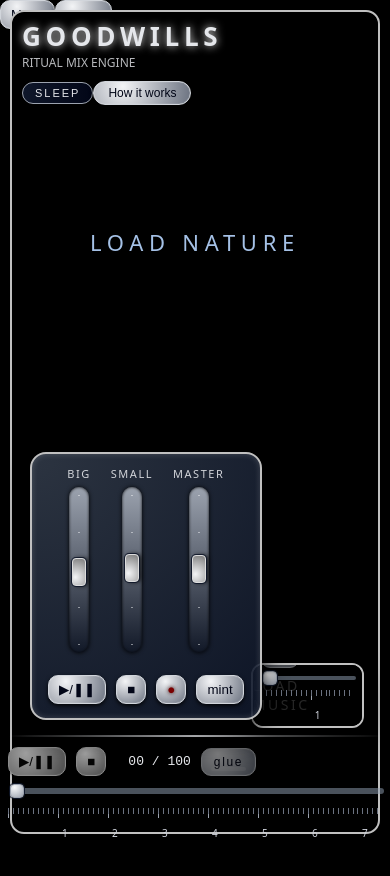
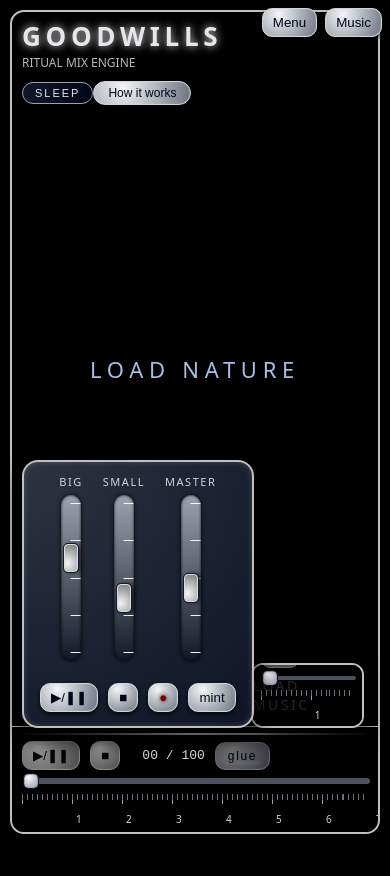
Before and after one commit to bobdryg/goodwills, a React (Vite) app: page / in a window 390 px wide. Shown: the top 876 px of the page. After the commit the page ends 844 px from the top, so only its background shows below. Built offline with nearby package versions, Linux system fonts and the light colour scheme.

Commit message:
Mobile UI: add menu 4

```diff
--- a/src/Studio.tsx
+++ b/src/Studio.tsx
@@ -1200,12 +1200,11 @@ const Studio: React.FC = () => {
     onTimeUpdate={handleBgTimeUpdate}
   />
 
-    {!bgSrc && <div className="big-center-label">LOAD NATURE</div>}
-  </div>
-
-  {/* ВАЖНО: низ превращаем в dock на мобиле */}
-  <div className={isMobile ? "mobile-dock dock-timeline" : "big-bottom"}>
-    {/* если хочешь сохранить разделитель на мобиле — оставь, если мешает — можно потом скрыть CSS */}
+          {!bgSrc && (
+            <div className="big-center-label">LOAD NATURE</div>
+          )}
+        </div>
+  <div className="big-bottom">
     <div className="big-divider" />
 
     <div className="big-controls-panel">
@@ -1263,7 +1262,6 @@ const Studio: React.FC = () => {
           </div>
         </div>
       </div>
-
 
       {/* MINI PLAYER */}
       <div className="mini-player">
@@ -1323,9 +1321,6 @@ const Studio: React.FC = () => {
       </div>
 
       {/* MIXER + GLOBAL TRANSPORT */}
-<div className={isMobile ? "mobile-dock" : undefined}>
-  {/* BIG MIXER PANEL */}
-  <div className={isMobile ? "dock-mixer" : undefined}>
       <div className="mixer">
         <div className="faders">
           <div className="fader">
@@ -1338,14 +1333,7 @@ const Studio: React.FC = () => {
                 <span />
                 <span />
               </div>
-            <input
-              type="range"
-              min={0}
-              max={1}
-              step={0.01}
-              value={bgVol}
-              onChange={(e) => setBgVol(parseFloat(e.target.value))}
-            />
+              <input type="range" min={0} max={1} step={0.01} value={bgVol} onChange={e => setBgVol(parseFloat(e.target.value))} />
             </div>
           </div>
 
@@ -1359,14 +1347,7 @@ const Studio: React.FC = () => {
                 <span />
                 <span />
               </div>
-            <input
-              type="range"
-              min={0}
-              max={1}
-              step={0.01}
-              value={muVol}
-              onChange={(e) => setMuVol(parseFloat(e.target.value))}
-            />
+              <input type="range" min={0} max={1} step={0.01} value={muVol} onChange={e => setMuVol(parseFloat(e.target.value))} />
             </div>
           </div>
 
@@ -1380,14 +1361,7 @@ const Studio: React.FC = () => {
                 <span />
                 <span />
               </div>
-            <input
-              type="range"
-              min={0}
-              max={1}
-              step={0.01}
-              value={masterVol}
-              onChange={(e) => setMasterVol(parseFloat(e.target.value))}
-            />
+              <input type="range" min={0} max={1} step={0.01} value={masterVol} onChange={e => setMasterVol(parseFloat(e.target.value))} />
             </div>
           </div>
         </div>
@@ -1400,7 +1374,7 @@ const Studio: React.FC = () => {
             ■
           </button>
           <button
-          className={`btn-metal rec-dot-btn ${isRecording ? "rec-on" : ""}`}
+            className={`btn-metal rec-dot-btn ${isRecording ? "rec-on" : ""} `}
             onClick={handleGlobalRec}
           >
             ●
@@ -1408,8 +1382,6 @@ const Studio: React.FC = () => {
           <button className="btn-metal" onClick={handleGlobalMint}>
             mint
           </button>
-      </div>
-    </div>
         </div>
       </div>
 
--- a/src/index.css
+++ b/src/index.css
@@ -950,19 +950,19 @@ body {
 }
 
 @media (max-width: 768px) {
-  .mobile-dock {
+  .mobile-topbar {
     position: fixed;
-    left: 8px;
+    top: 8px;
     right: 8px;
-    bottom: calc(8px + env(safe-area-inset-bottom));
-    z-index: 55;
+
     display: flex;
-    flex-direction: column;
-    gap: 10px;
+    gap: 8px;
+
+    z-index: 60;
   }
 }
 
-.mobile-menu-overlay {
+  .mobile-menu-overlay {
     position: fixed;
     inset: 0;
     background: rgba(0, 0, 0, 0.6);
@@ -987,65 +987,3 @@ body {
   .mobile-menu-sheet h3 {
     margin: 0 0 4px 0;
   }
-
-  @media (max-width: 768px) {
-  :root {
-    --dock-gap: 10px;
-    --dock-pad: 8px;
-    --dock-height: 340px; /* запас под микшер + таймлайн */
-  }
-
-  /* чтобы контент сверху не прятался под док */
-  body {
-    padding-bottom: calc(var(--dock-height) + env(safe-area-inset-bottom));
-  }
-
-  .mobile-dock {
-    position: fixed;
-    left: var(--dock-pad);
-    right: var(--dock-pad);
-    bottom: calc(var(--dock-pad) + env(safe-area-inset-bottom));
-    z-index: 55;
-
-    display: flex;
-    flex-direction: column;
-    gap: var(--dock-gap);
-
-    /* на всякий случай */
-    max-width: calc(100vw - var(--dock-pad) * 2);
-  }
-
-  /* микшер в доке — на всю ширину */
-  .mobile-dock .dock-mixer {
-    width: 100%;
-  }
-
-  /* таймлайн в доке — на всю ширину */
-  .mobile-dock .dock-timeline {
-    width: 100%;
-  }
-
-  /* если твои старые панели имеют fixed/absolute — принудительно отпускаем */
-  .mobile-dock .dock-mixer *,
-  .mobile-dock .dock-timeline * {
-    max-width: 100%;
-  }
-}
-
-@media (max-width: 768px) {
-  .mobile-dock {
-    position: fixed;
-    left: 8px;
-    right: 8px;
-    bottom: calc(8px + env(safe-area-inset-bottom));
-    z-index: 55;
-    display: flex;
-    flex-direction: column;
-    gap: 10px;
-  }
-
-  /* чтобы док не перекрывал сцену */
-  .big-player {
-    padding-bottom: 360px;
-  }
-}
```
Lines whose indentation alone changed are shown as unchanged.
